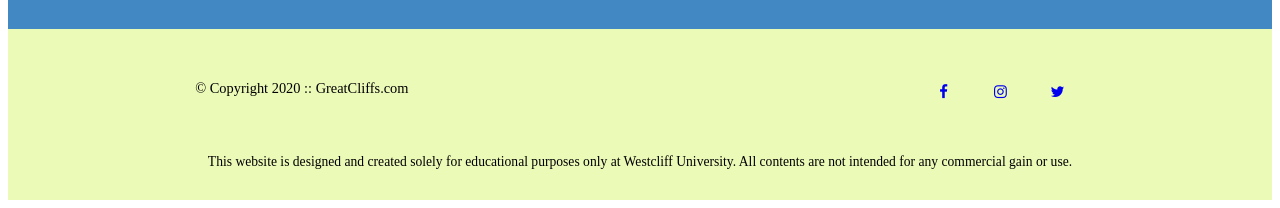
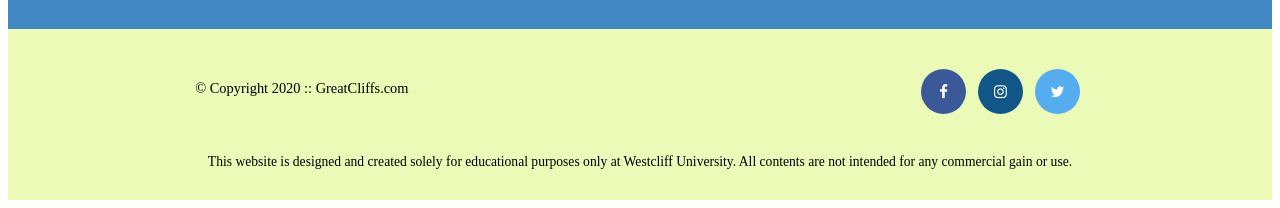
Before and after one commit to dannysegal18/week2day1hw, a plain HTML site: page index.html in a window 1280 px wide. Shown: the part 904-1112 px from the top of the page. Drawn offline with Linux system fonts and the light colour scheme.

Commit message:
Update index.html

```diff
--- a/index.html
+++ b/index.html
@@ -120,15 +120,15 @@
         footer #nondisclaimer .social .fa:hover {
             opacity: 0.7;
         }
-        footer #nondisclaimer .social. .fa-facebook {
+        footer #nondisclaimer .social .fa-facebook {
             background: #3b5998;
             color:white;
         }
-        footer #nondisclaimer .social. .fa-twitter {
+        footer #nondisclaimer .social .fa-twitter {
             background: #55acee;
             color: white;
         }
-        footer #nondisclaimer .social. .fa-instagram {
+        footer #nondisclaimer .social .fa-instagram {
             background: #125688;
             color: white;
         }
```
